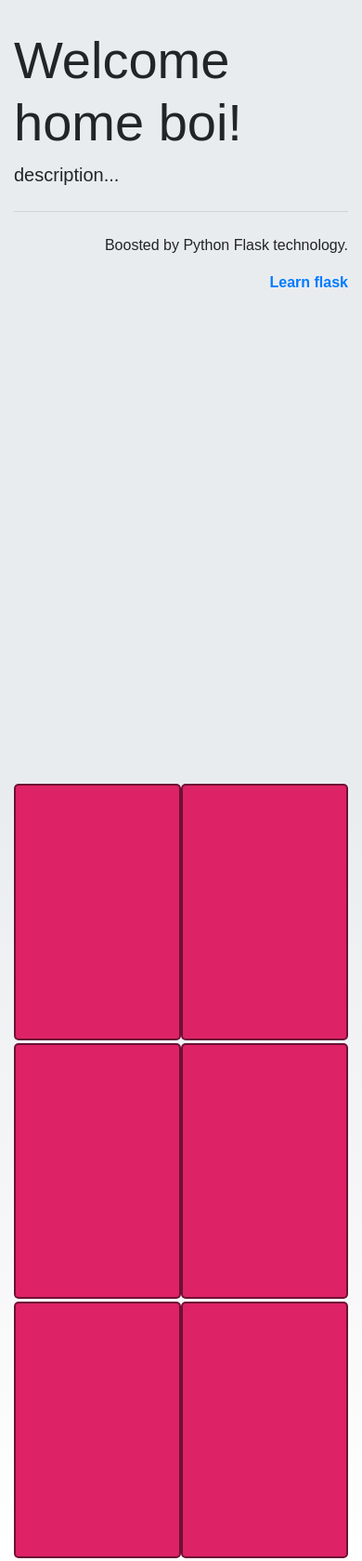
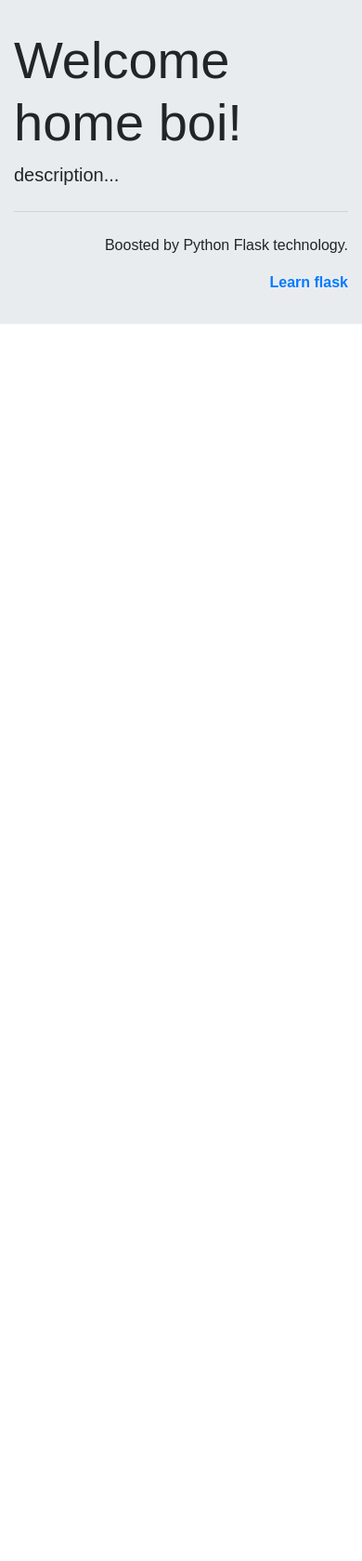
Before and after one commit to kuras120/FlaskApis, a Flask app: page / in a window 390 px wide. Shown: the part 57-1736 px from the top of the page at 93% size. After the commit the page ends 405 px from the top, so only its background shows below. Run offline with Flask 2, Linux system fonts and the light colour scheme; some libraries are stand-ins or nearby versions.

Commit message:
Tiles removed

```diff
--- a/static/css/default.css
+++ b/static/css/default.css
@@ -1,11 +1,8 @@
-
-* { box-sizing: border-box; }
 
 body { font-family: sans-serif; }
 
 .jumbotron {
     margin: 0;
-    height: 100vh;
 }
 
 nav {
@@ -21,135 +18,3 @@ nav {
 .grid-background {
     background-image: linear-gradient(to bottom, #e9ecef, #eff1f3, #f5f5f7, #fafafb, #ffffff);
 }
-
-.grid {
-    /* center */
-    margin: 0 auto;
-    height: 100vh;
-}
-
-/* clearfix */
-.grid:after {
-    content: '';
-    display: block;
-    clear: both;
-}
-
-/* ---- grid-item ---- */
-
-/* item is invisible, but used for layout */
-.grid-item,
-.grid-sizer {
-  width: 33%;
-}
-
-.grid-item {
-    float: left;
-    max-height: 50%;
-    height: 50vh;
-}
-
-/* grid-item-content is visible, and transitions size */
-.grid-item-content {
-    width: 100%;
-    height: 100%;
-    background: #D26;
-    border: 2px solid #333;
-    border-color: hsla(0, 0%, 0%, 0.5);
-    border-radius: 5px;
-    -webkit-transition: width 0.4s, height 0.4s;
-          transition: width 0.4s, height 0.4s;
-}
-
-.grid-item:hover .grid-item-content {
-  border-color: white;
-  background: #A2C;
-  cursor: pointer;
-}
-
-/* both item and item content change size */
-.grid-item.is-expanded {
-    width: 66%;
-    max-height: 50%;
-    height: 70vh;
-    z-index: 2;
-}
-
-.grid-item.is-expanded .grid-item-content {
-  background: #F90;
-}
-
-.grid-item .hidden {
-    display: none;
-}
-@media only screen and (max-width: 1200px) {
-    .grid-item,
-    .grid-sizer {
-        width: 33%;
-    }
-    .grid-item {
-        float: left;
-        max-height: 50%;
-        height: 50vh;
-    }
-    .grid-item.is-expanded {
-        width: 66%;
-        max-height: 50%;
-        height: 70vh;
-        z-index: 2;
-    }
-}
-
-@media only screen and (max-width: 992px) {
-    .grid-item,
-    .grid-sizer {
-        width: 33%;
-    }
-    .grid-item {
-        float: left;
-        max-height: 50%;
-        height: 50vh;
-    }
-    .grid-item.is-expanded {
-        width: 66%;
-        max-height: 50%;
-        height: 70vh;
-        z-index: 2;
-    }
-}
-
-@media only screen and (max-width: 768px) {
-    .grid-item,
-    .grid-sizer {
-        width: 50%;
-    }
-    .grid-item {
-        float: left;
-        max-height: 33%;
-        height: 33vh;
-    }
-    .grid-item.is-expanded {
-        width: 100%;
-        max-height: 50%;
-        height: 40vh;
-        z-index: 2;
-    }
-}
-
-@media only screen and (max-width: 576px) {
-    .grid-item,
-    .grid-sizer {
-        width: 50%;
-    }
-    .grid-item {
-        float: left;
-        max-height: 33%;
-        height: 33vh;
-    }
-    .grid-item.is-expanded {
-        width: 100%;
-        max-height: 50%;
-        height: 50vh;
-        z-index: 2;
-    }
-}
--- a/static/javascript/Default.js
+++ b/static/javascript/Default.js
@@ -1,6 +1,6 @@
 
 //navbar hiding
-/*$(document).ready(function () {
+$(document).ready(function () {
 
   'use strict';
 
@@ -21,7 +21,7 @@
       c = currentScrollTop;
   });
 
-});*/
+});
 
 //collapse navbar hiding after click
 $(document).ready(function () {
--- a/static/javascript/MasonryCards.js
+++ /dev/null
@@ -1,63 +0,0 @@
-
-var $grid = $('.grid').masonry({
-  itemSelector: '.grid-item',
-  columnWidth: '.grid-sizer',
-  percentPosition: true
-});
-
-$grid.on( 'click', '.grid-item-content', function() {
-
-  var itemContent = this;
-  setItemContentPixelSize( itemContent );
-
-  var itemElem = itemContent.parentNode;
-  $( itemElem ).toggleClass('is-expanded');
-
-  // force redraw
-  var redraw = itemContent.offsetWidth;
-  // renable default transition
-  itemContent.style[ transitionProp ] = '';
-
-  addTransitionListener( itemContent );
-  setItemContentTransitionSize( itemContent, itemElem );
-
-  $grid.masonry();
-
-    setTimeout(function (){
-        itemElem.scrollIntoView(true);
-    }, 250);
-});
-
-var docElem = document.documentElement;
-var transitionProp = typeof docElem.style.transition == 'string' ?
-    'transition' : 'WebkitTransition';
-var transitionEndEvent = {
-  WebkitTransition: 'webkitTransitionEnd',
-  transition: 'transitionend'
-}[ transitionProp ];
-
-function setItemContentPixelSize( itemContent ) {
-  var previousContentSize = getSize( itemContent );
-  // disable transition
-  itemContent.style[ transitionProp ] = 'none';
-  // set current size in pixels
-  itemContent.style.width = previousContentSize.width + 'px';
-  itemContent.style.height = previousContentSize.height + 'px';
-}
-
-function addTransitionListener( itemContent ) {
-  // reset 100%/100% sizing after transition end
-  var onTransitionEnd = function() {
-    itemContent.style.width = '';
-    itemContent.style.height = '';
-    itemContent.removeEventListener( transitionEndEvent, onTransitionEnd );
-  };
-  itemContent.addEventListener( transitionEndEvent, onTransitionEnd );
-}
-
-function setItemContentTransitionSize( itemContent, itemElem ) {
-  // set new size
-  var size = getSize( itemElem );
-  itemContent.style.width = size.width + 'px';
-  itemContent.style.height = size.height + 'px';
-}
--- a/templates/index.html
+++ b/templates/index.html
@@ -19,7 +19,7 @@
     <body>
 
         <!-- NAV BAR -->
-        <nav class="navbar navbar-expand-lg navbar-dark bg-dark">
+        <nav class="navbar sticky-top navbar-expand-lg navbar-dark bg-dark">
           <a class="navbar-brand" href="#">Navbar</a>
           <button class="navbar-toggler" type="button" data-toggle="collapse" data-target="#navbarSupportedContent" aria-controls="navbarSupportedContent" aria-expanded="false" aria-label="Toggle navigation">
             <span class="navbar-toggler-icon"></span>
@@ -38,7 +38,6 @@
               <li class="nav-item">
                 <a class="nav-link" href="#">Link</a>
               </li>
-
             </ul>
             <form class="form-inline my-2 my-lg-0">
               <button class="btn btn-default my-2 my-sm-0" type="submit">Sign in</button>
@@ -61,27 +60,7 @@
         <div id="menu" class="container-fluid">
             <div class="row grid-background">
                 <div class="col">
-                    <div class="grid">
-                        <div class="grid-sizer"></div>
-                          <div id="grid-item-1" class="grid-item">
-                            <div class="grid-item-content"></div>
-                          </div>
-                          <div id="grid-item-2" class="grid-item">
-                            <div class="grid-item-content"></div>
-                          </div>
-                          <div id="grid-item-3" class="grid-item">
-                            <div class="grid-item-content"></div>
-                          </div>
-                          <div id="grid-item-4" class="grid-item">
-                            <div class="grid-item-content"></div>
-                          </div>
-                          <div id="grid-item-5" class="grid-item">
-                            <div class="grid-item-content"></div>
-                          </div>
-                          <div id="grid-item-6" class="grid-item">
-                            <div class="grid-item-content"></div>
-                          </div>
-                    </div>
+
                 </div>
             </div>
         </div>
@@ -95,8 +74,6 @@
         <script src="https://cdnjs.cloudflare.com/ajax/libs/underscore.js/1.9.1/underscore-min.js"></script>
 
         <!-- Optional JavaScript -->
-        <script src="../static/javascript/FlipCard.js"></script>
-        <script src="../static/javascript/MasonryCards.js"></script>
         <script src="../static/javascript/Default.js"></script>
 
     </body>
```
